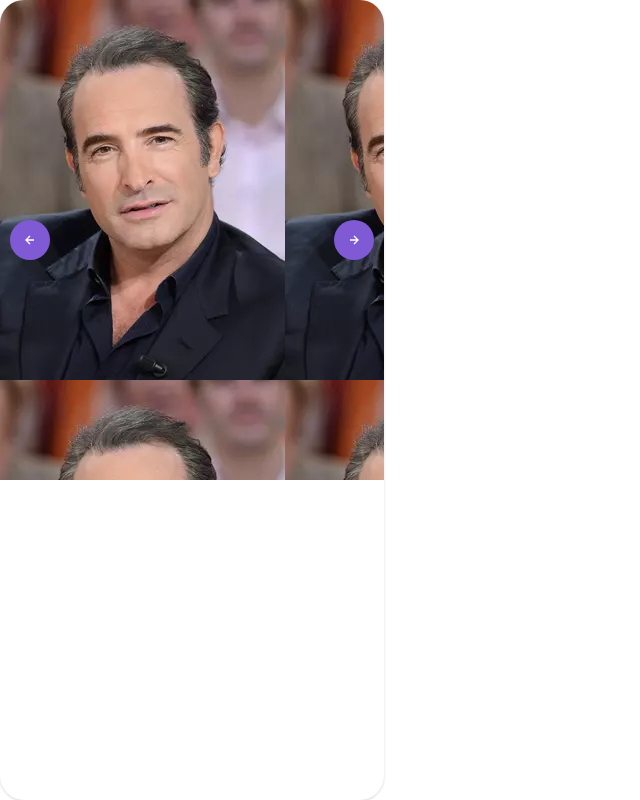
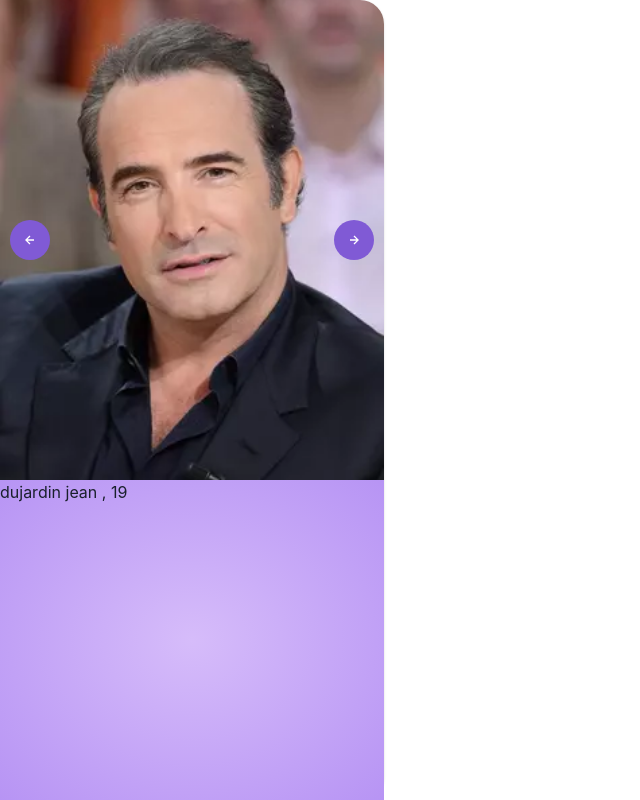
Before and after one commit to Gagl08/projet-web4, a Next.js app: page /test_card in a window 1280 px wide. Shown: the whole page, without its empty margins (0-640 px from the left). Built offline with nearby package versions, Linux system fonts and the light colour scheme.

Commit message:
feat(Début userContext + card): ajout du début de contextUser + card

```diff
--- a/package.json
+++ b/package.json
@@ -21,7 +21,9 @@
     "next": "13.2.3",
     "react": "18.2.0",
     "react-dom": "18.2.0",
-    "react-hook-form": "^7.43.5"
+    "react-hook-form": "^7.43.5",
+    "react-icons": "^4.8.0",
+    "react-slick": "^0.29.0"
   },
   "devDependencies": {
     "@types/node": "^18.15.1",
--- a/src/components/CardUser.jsx
+++ b/src/components/CardUser.jsx
@@ -1,8 +1,8 @@
 import { CardBody, Card, Image, Flex, Box } from "@chakra-ui/react";
 import Carousel from "./Carousel";
 
-export default function CardUser(props){
-    const {user} = props;
+export default function CardUser(props) {
+  const { user } = props;
   // const data_user = props;
   const borderRad = "1.5rem";
 
@@ -14,16 +14,14 @@ export default function CardUser(props){
       padding={"0px"}
     >
       <Carousel
-            images = {user.images}
-            borderRadiusImg = {borderRad}
-            height = {"60vh"}
+        user={user}
+        borderRadiusImg={borderRad}
+        heightPhoto={"60vh"}
+        heightText={"40vh"}
       />
       <Flex>
-                <Box>
-
-                </Box>
+        <Box></Box>
       </Flex>
     </Card>
   );
-
 }
--- a/src/components/Carousel.jsx
+++ b/src/components/Carousel.jsx
@@ -1,9 +1,9 @@
-import React from 'react';
-import { Box, IconButton, useBreakpointValue } from '@chakra-ui/react';
+import React from "react";
+import { Box, IconButton, useBreakpointValue } from "@chakra-ui/react";
 // Here we have used react-icons package for the icons
-import { BiLeftArrowAlt, BiRightArrowAlt } from 'react-icons/bi';
+import { BiLeftArrowAlt, BiRightArrowAlt } from "react-icons/bi";
 // And react-slick as our Carousel Lib
-import Slider from 'react-slick';
+import Slider from "react-slick";
 
 // Settings for the slider
 const settings = {
@@ -19,17 +19,15 @@ const settings = {
 };
 
 export default function Carousel(props) {
-
-
-    const { height, borderRadiusImg } = props;
+  const { heightPhoto, heightText, borderRadiusImg, user } = props;
   // As we have used custom buttons, we need a reference variable to
   // change the state
   const [slider, setSlider] = React.useState();
 
   // These are the breakpoints which changes the position of the
   // buttons as the screen size changes
-  const top = useBreakpointValue({ base: '90%', md: '50%' });
-  const side = useBreakpointValue({ base: '30%', md: '10px' });
+  const top = useBreakpointValue({ base: "90%", md: "50%" });
+  const side = useBreakpointValue({ base: "30%", md: "10px" });
 
   // These are the images used in the slide
   //   const cards = [
@@ -38,14 +36,14 @@ export default function Carousel(props) {
   //     'https://images.unsplash.com/photo-1571432248690-7fd6980a1ae2?ixlib=rb-1.2.1&ixid=MnwxMjA3fDB8MHxwaG90by1yZWxhdGVkfDl8fHxlbnwwfHx8fA%3D%3D&auto=format&fit=crop&w=900&q=60',
   //   ];
 
-    const cards = props.images;
-
   return (
+    <>
       <Box
-      position={'relative'}
-      height={height}
-      width={'full'}
-      overflow={'hidden'}>
+        position={"relative"}
+        height={heightPhoto}
+        width={"full"}
+        overflow={"hidden"}
+      >
         {/* CSS files for react-slick */}
         <link
           rel="stylesheet"
@@ -66,9 +64,10 @@ export default function Carousel(props) {
           position="absolute"
           left={side}
           top={top}
-        transform={'translate(0%, -50%)'}
+          transform={"translate(0%, -50%)"}
           zIndex={2}
-        onClick={() => slider?.slickPrev()}>
+          onClick={() => slider?.slickPrev()}
+        >
           <BiLeftArrowAlt />
         </IconButton>
         {/* Right Icon */}
@@ -79,26 +78,31 @@ export default function Carousel(props) {
           position="absolute"
           right={side}
           top={top}
-        transform={'translate(0%, -50%)'}
+          transform={"translate(0%, -50%)"}
           zIndex={2}
-        onClick={() => slider?.slickNext()}>
+          onClick={() => slider?.slickNext()}
+        >
           <BiRightArrowAlt />
         </IconButton>
         {/* Slider */}
         <Slider {...settings} ref={(slider) => setSlider(slider)}>
-        {cards.map((url, index) => (
+          {user.images.map((url, index) => (
             <Box
               key={index}
-            borderRadius={borderRadiusImg}
-            height={'6xl'}
-            // position="relative"
-            // backgroundPosition="center"
-            // backgroundRepeat="no-repeat"
-            // backgroundSize="cover"
+              borderTopEndRadius={borderRadiusImg}
+              height={heightPhoto}
+              backgroundPosition="center"
+              backgroundSize="cover"
               backgroundImage={`url(${url})`}
             />
           ))}
         </Slider>
       </Box>
+      <Box height={heightText} bgGradient="radial(purple.200, purple.300)">
+        <h1>
+          {user.name} {user.surname} , {user.age}
+        </h1>
+      </Box>
+    </>
   );
 }
--- a/src/pages/test_card.jsx
+++ b/src/pages/test_card.jsx
@@ -1,23 +1,14 @@
 import CardUser from "../components/CardUser";
 
-export default function Test_card(){
+export default function Test_card() {
+  const user = {
+    name: "dujardin",
+    surname: "jean",
+    age: 19,
+    aPropos: "Je suis une personne fictive, pas tres fictive",
+    images: ["401446.webp"],
+    passions: ["Sport", "Piscine", "Formule1"],
+  };
 
-    const user = {
-        name: "dujardin",
-        surname: "jean",
-        age:19,
-        aPropos: "Je suis une personne fictive, pas tres fictive",
-        images: [
-            "401446.webp"
-        ],
-        passions : [
-            "Sport",
-            "Piscine",
-            "Formule1",
-        ]
-    }
-
-    return(
-        <CardUser user={user}/>
-    )
+  return <CardUser user={user} />;
 }
```
Also changed, not shown: src/components/context/Users.jsx (added, +24 -0 lines), 2 other files (tests, documents, lock files or other folders). Lines whose indentation alone changed are shown as unchanged.
